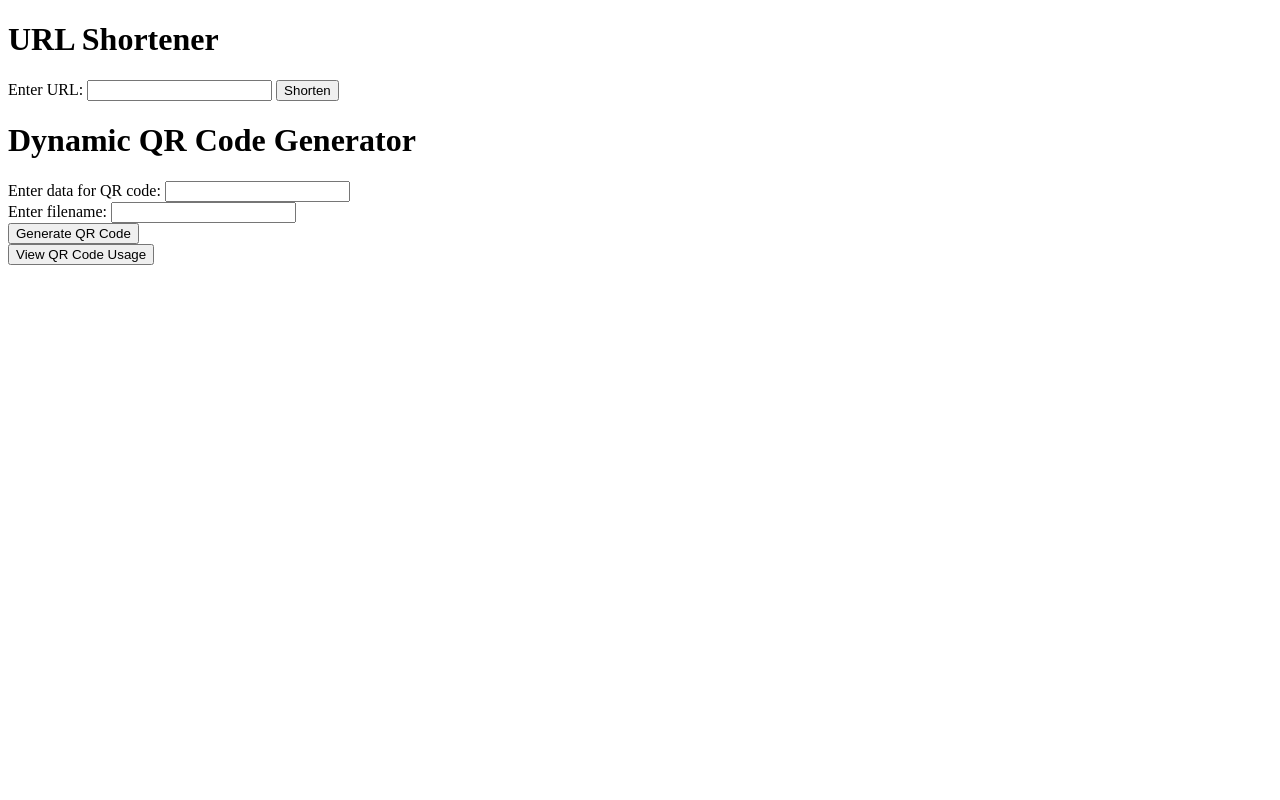
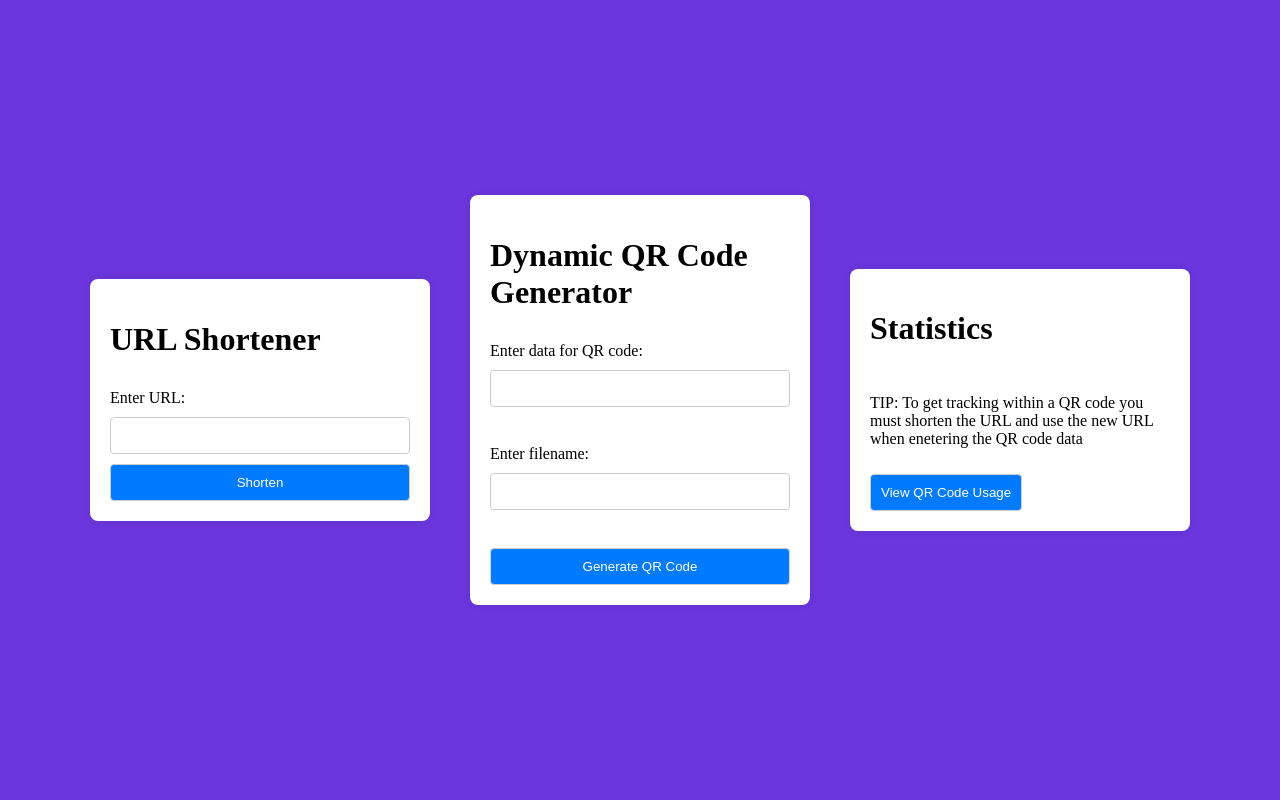
Before and after one commit to killianosuilleabhain/QR-Security, a Flask app: page / in a window 1280 px wide. Run offline with Flask 3, Linux system fonts and the light colour scheme; some libraries are stand-ins or nearby versions.

Commit message:
CSS + JavaScript

```diff
--- /dev/null
+++ b/Dynamic QR/static/style.css
@@ -0,0 +1,38 @@
+/* Set the background color of the entire page */
+body {
+    background-color: #6b36dd; /* Light purple background */
+    margin: 0;
+    padding: 0;
+    display: flex;
+    flex-direction: row;
+    justify-content: center;
+    align-items: center;
+    height: 100vh; /* Use the full height of the viewport */
+    gap: 20px; /* Adds space between each form */
+}
+
+/* Styling for each form */
+form {
+    background-color: #ffffff; /* White background for the form */
+    padding: 20px;
+    border-radius: 8px;
+    box-shadow: 0 0 10px rgba(0,0,0,0.1); /* Shadow around the form */
+    width: 300px; /* Fixed width for the form */
+    display: flex;
+    flex-direction: column;
+    gap: 10px; /* Space between form elements */
+    margin: 10px; /* Adds margin around each form */
+}
+
+/* Style inputs and submit button */
+input, button {
+    padding: 10px;
+    border-radius: 4px;
+    border: 1px solid #ccc; /* Light grey border */
+}
+
+button {
+    background-color: #007bff; /* Bootstrap blue for the button */
+    color: white;
+    cursor: pointer; /* Cursor indicates button */
+}
--- a/Dynamic QR/templates/index.html
+++ b/Dynamic QR/templates/index.html
@@ -3,23 +3,29 @@
 <head>
     <meta charset="UTF-8">
     <meta name="viewport" content="width=device-width, initial-scale=1.0">
+    <link rel="stylesheet" type="text/css" href="{{ url_for('static', filename='style.css') }}">
     <title>Dynamic QR Code Generator</title>
 </head>
 <body>
-    <!-- SHORTENER -->
-    <h1>URL Shortener</h1>
+    <!-- Form to shorten the original URL -->
     <form action="/shorten" method="post">
+        <h1>URL Shortener</h1>
         <label for="long_url">Enter URL:</label>
-        <input type="url" id="long_url" name="long_url" required>
+        <input type="u#ffffff"long_url" name="long_url" required>
         <button type="submit">Shorten</button>
+
+        <!-- Display Shortned URL with Copy Button -->
+        {% if short_url %}
+            <p>Shortened URL:
+            <input type="text" value="{{ short_url }}" id="shortUrl">
+            <button onclick="copyToClipboard()">Copy URL</button>
+            </p>
+        {% endif %}
     </form>
-    {% if short_url %}
-        <p>Shortened URL: <a href="{{ url_for('redirect_to_long_url', short_url=short_url) }}">{{ short_url }}</a></p>
-    {% endif %}
-    <!-- SHORTENER -->
 
-    <h1>Dynamic QR Code Generator</h1>
+    <!-- Form for the Code Generator -->
     <form action="{{ url_for('generate_qr') }}" method="get">
+        <h1>Dynamic QR Code Generator</h1>
         <label for="qr_data">Enter data for QR code:</label>
         <input type="text" id="qr_data" name="data" required>
         <br>
@@ -29,6 +35,26 @@
         <button type="submit">Generate QR Code</button>
     </form>
 
-    <a href="{{ url_for('track_qr_code_usage') }}"><button>View QR Code Usage</button></a>
+    <!-- Form which holds quick info and link to the usage statistics -->
+    <form>
+        <h1>Statistics</h1>
+        <p>TIP: To get tracking within a QR code you must shorten the URL and use the new URL when enetering the QR code data </p>
+        <a href="{{ url_for('track_qr_code_usage') }}"><button>View QR Code Usage</button></a>
+    </form>
+
 </body>
 </html>
+<script>
+    function copyToClipboard()
+    {
+        // Select the text field
+        var copyText = document.getElementById("shortUrl");
+        copyText.select();
+
+        // Copy the text
+        navigator.clipboard.writeText(copyText.value);
+
+        // Alert user taht the URL has been copied
+        alert("Copied the text: " + copyText.value);
+    }
+</script>
--- a/Dynamic QR/templates/usage.html
+++ b/Dynamic QR/templates/usage.html
@@ -15,14 +15,14 @@
         </tr>
         {% for qr_code in qr_code_list %}
         <tr>
-            <td>{{ qr_code.data }}</td>
+            <td>{{ urls.long_url }}</td>
             <td>{{ qr_code.filename }}</td>
             <td>{{ qr_code.uses }}</td>
         </tr>
         {% endfor %}
     </table>
 
-     <a href="{{ url_for('track_qr_code_usage') }}"><button>Back to QR Code Generator</button></a>
+     <!-- <a href="{{ url_for('generate_qr') }}"><button>Back to QR Code Generator</button></a>  -->
 
 
 </body>
```
